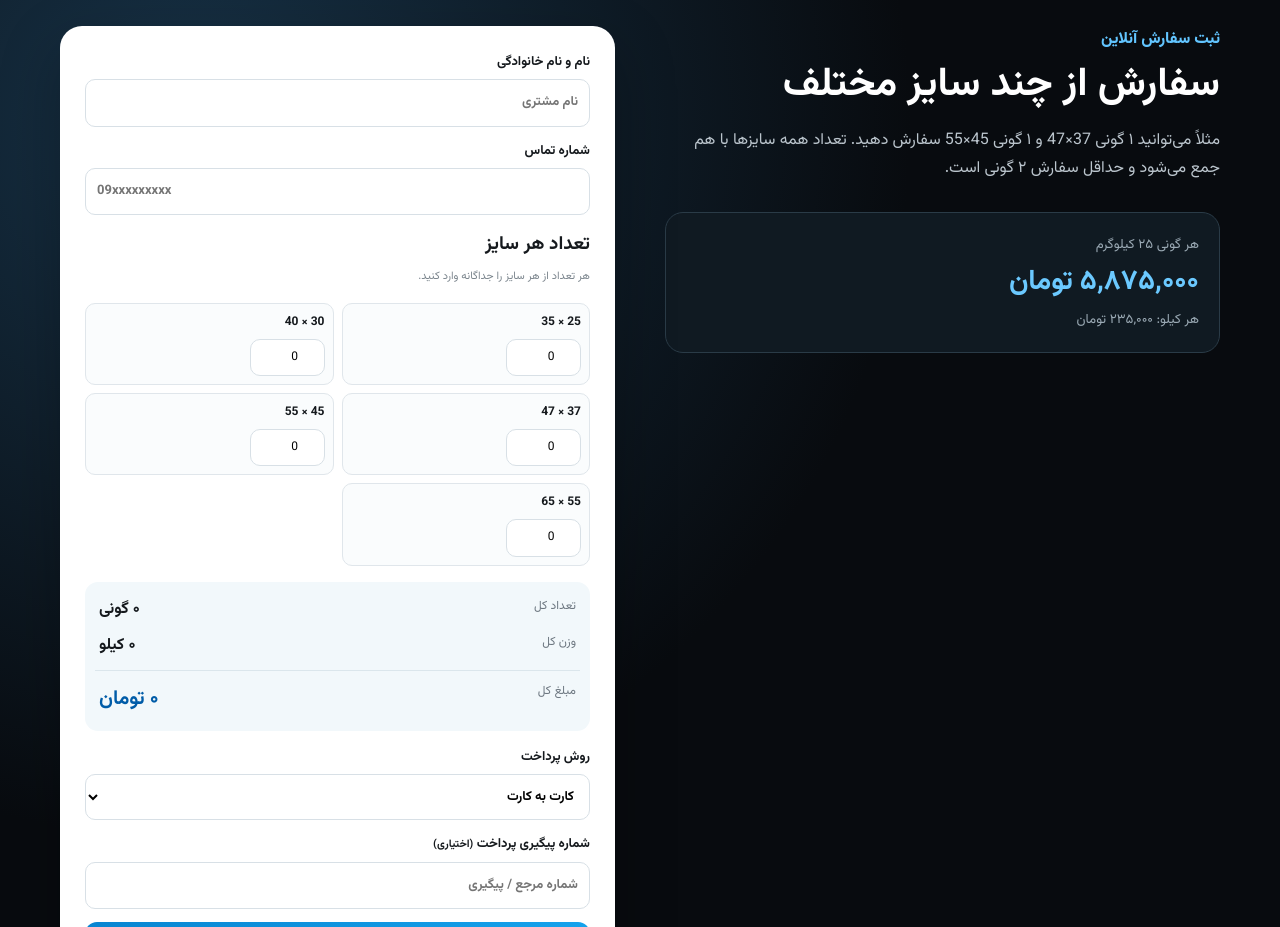
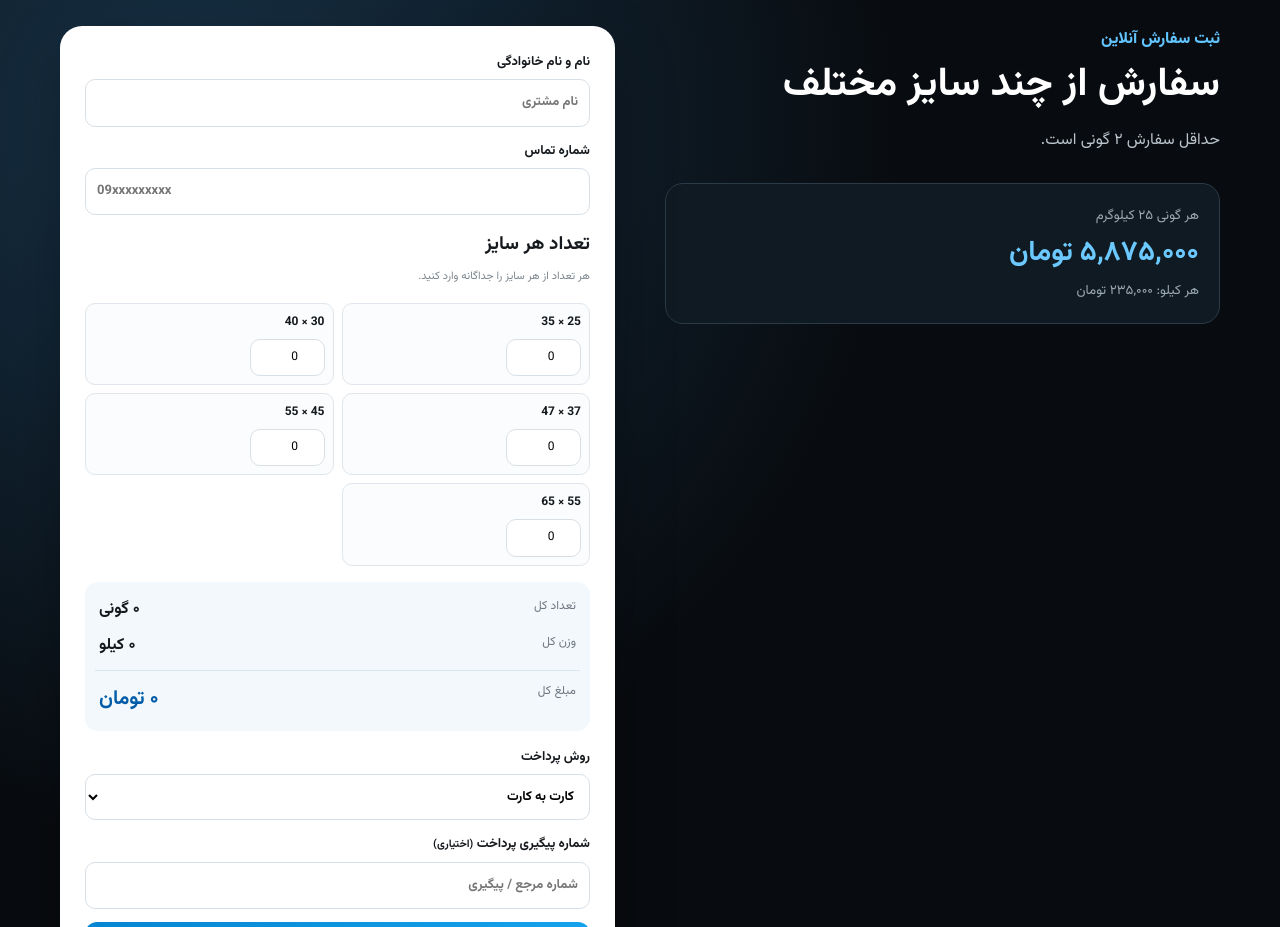
Before and after one commit to neoplast7/neoplast7.github.io, a plain HTML site: page index.html in a window 1280 px wide. Shown: the part 2080-3007 px from the top of the page. Drawn offline with Linux system fonts and the light colour scheme.

Commit message:
Update index.html

```diff
--- a/index.html
+++ b/index.html
@@ -129,11 +129,7 @@
       <span>ثبت سفارش آنلاین</span>
 
       <h2>سفارش از چند سایز مختلف</h2>
-
-      <p>
-        مثلاً می‌توانید ۱ گونی 37×47 و ۱ گونی 45×55 سفارش دهید.
-        تعداد همه سایزها با هم جمع می‌شود و حداقل سفارش ۲ گونی است.
-      </p>
+<p>حداقل سفارش ۲ گونی است.</p>
 
       <div class="price">
 
```
